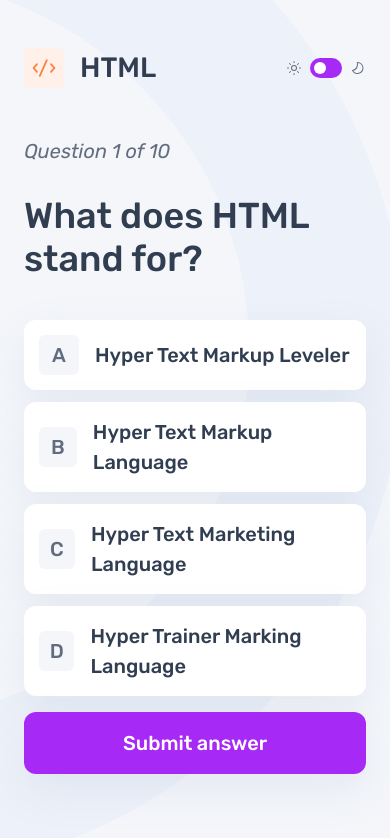
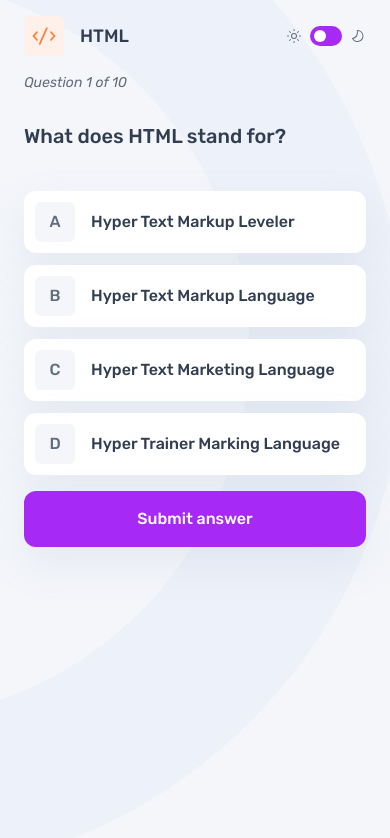
Before and after one commit to Valik3201/frontend-quiz-app, a React (Vite) app: page / in a window 390 px wide. Both pictures are taken after a click on the button "HTML". Shown: the top 838 px of the page. Built offline with nearby package versions, Linux system fonts and the light colour scheme.

Commit message:
style: update mobile styles

```diff
--- a/src/components/ErrorMessage.jsx
+++ b/src/components/ErrorMessage.jsx
@@ -1,8 +1,12 @@
 const ErrorMessage = ({ message }) => {
   return (
     <div className="flex justify-center items-center gap-2 text-red dark:text-light-grey text-lg font-normal mt-4 md:mt-6">
-      <img src="/assets/icon-error.svg" alt="Error Icon" />
-      <p> {message}</p>
+      <img
+        src="/assets/icon-error.svg"
+        alt="Error Icon"
+        className="w-8 h-8 md:w-12 md:h-12"
+      />
+      <p className="text-[1.12rem] md:text-lg">{message}</p>
     </div>
   );
 };
--- a/src/components/QuizQuestion.jsx
+++ b/src/components/QuizQuestion.jsx
@@ -110,7 +110,7 @@ function QuizQuestion() {
 
   return (
     <>
-      <div className="flex justify-between items-center mt-12">
+      <div className="flex justify-between items-center py-4 md:py-5 lg:py-10">
         <div className="flex items-center gap-4 md:gap-6 text-xl font-medium">
           <img
             src={selectedQuiz.icon}
@@ -119,23 +119,23 @@ function QuizQuestion() {
               selectedQuiz.title
             )}`}
           />
-          <h2>{selectedQuiz.title}</h2>
+          <h2 className="text-[1.12rem] md:text-xl">{selectedQuiz.title}</h2>
         </div>
         <ThemeSwitcher />
       </div>
 
-      <div className="flex justify-between w-full flex-wrap mt-12">
+      <div className="flex justify-between w-full flex-wrap">
         <div className="flex flex-col gap-7">
-          <p className="text-base italic text-grey-navy dark:text-light-bluish select-all">
+          <p className="text-[0.88rem] md:text-base italic text-grey-navy dark:text-light-bluish select-all">
             Question {parseInt(questionIndex, 10) + 1} of{" "}
             {selectedQuiz.questions.length}
           </p>
-          <p className="text-2xl font-medium max-w-[35rem]">
+          <p className="text-base md:text-2xl font-medium max-w-[35rem]">
             {currentQuestion.question}
           </p>
         </div>
 
-        <div className="text-base font-medium w-full lg:w-[564px]">
+        <div className="text-[1rem] md:text-base font-medium w-full lg:w-[564px]">
           <ul className="flex flex-col gap-3 mt-10 md:mt-16 lg:mt-0 lg:gap-6">
             {shuffledOptions.map((option, index) => (
               <li key={index} className="group">
@@ -148,7 +148,7 @@ function QuizQuestion() {
                 />
                 <label
                   htmlFor={index}
-                  className={`inline-flex items-center justify-between w-full cursor-pointer bg-pure-white dark:bg-navy rounded-xl md:rounded-3xl p-3 lg:p-4 border-[3px] border-pure-white dark:border-navy transition duration-300 ease-in-out hover:border-purple dark:hover:border-purple shadow-light dark:shadow-dark ${
+                  className={`inline-flex items-center justify-between w-full cursor-pointer bg-pure-white dark:bg-navy rounded-xl md:rounded-3xl p-2 lg:p-4 border-[3px] border-pure-white dark:border-navy transition duration-300 ease-in-out hover:border-purple dark:hover:border-purple shadow-light dark:shadow-dark ${
                     selectedAnswer === index && isAnswerSubmitted
                       ? "group-[.correct]:border-green group-[.incorrect]:border-red"
                       : "peer-checked:border-purple"
@@ -156,7 +156,7 @@ function QuizQuestion() {
                 >
                   <div className="inline-flex items-center gap-4 md:gap-8">
                     <div
-                      className={`transition duration-300 ease-in-out flex items-center justify-center  w-10 max-h-10 md:min-w-12 md:max-h-12 p-1.5 md:p-2 rounded-md md:rounded-lg ${
+                      className={`transition duration-300 ease-in-out flex items-center justify-center  w-10 h-10 md:min-w-12 md:max-h-12 p-1.5 md:p-2 rounded-md md:rounded-lg ${
                         selectedAnswer === index
                           ? isAnswerSubmitted
                             ? "group-[.correct]:bg-green group-[.correct]:text-pure-white group-[.incorrect]:bg-red group-[.incorrect]:text-pure-white"
--- a/src/components/QuizResult.jsx
+++ b/src/components/QuizResult.jsx
@@ -16,7 +16,7 @@ function QuizResult() {
 
   return (
     <>
-      <div className="flex justify-between items-center mt-12">
+      <div className="flex justify-between items-center py-4 md:py-5 lg:py-10">
         <div className="flex items-center gap-4 md:gap-6 text-xl font-medium">
           <img
             src={selectedQuiz.icon}
@@ -25,11 +25,12 @@ function QuizResult() {
               selectedQuiz.title
             )}`}
           />
-          <h2>{selectedQuiz.title}</h2>
+          <h2 className="text-[1.12rem] md:text-xl">{selectedQuiz.title}</h2>
         </div>
         <ThemeSwitcher />
       </div>
-      <div className="flex justify-between w-full flex-wrap mt-12">
+
+      <div className="flex justify-between w-full flex-wrap mt-8">
         <div className="flex flex-col gap-2 select-all">
           <h2 className="text-3xl md:text-4xl font-extralight">
             Quiz completed
@@ -47,11 +48,11 @@ function QuizResult() {
                   selectedQuiz.title
                 )}`}
               />
-              <p>{selectedQuiz.title}</p>
+              <p className="text-[1.12rem] md:text-xl">{selectedQuiz.title}</p>
             </div>
             <div className="flex flex-col justify-center items-start gap-4">
-              <p className="text-9xl font-medium">{userScore}</p>
-              <p className="text-lg text-grey-navy dark:text-light-bluish">
+              <p className="text-5xl md:text-9xl font-medium">{userScore}</p>
+              <p className="text-[1.12rem] md:text-lg text-grey-navy dark:text-light-bluish">
                 out of {selectedQuiz.questions.length}
               </p>
             </div>
--- a/src/pages/Home.jsx
+++ b/src/pages/Home.jsx
@@ -15,11 +15,11 @@ const Home = () => {
 
   return (
     <>
-      <div className="flex justify-end items-center mt-12">
+      <div className="flex justify-end items-center py-4 md:py-5 lg:py-10">
         <ThemeSwitcher />
       </div>
 
-      <div className="flex justify-between w-full flex-wrap mt-12">
+      <div className="flex justify-between w-full flex-wrap">
         <div className="flex flex-col gap-12">
           <div className="flex flex-col gap-2 select-all">
             <span className="text-3xl md:text-4xl font-extralight">
@@ -29,7 +29,7 @@ const Home = () => {
               Frontend Quiz!
             </span>
           </div>
-          <p className="text-base italic text-grey-navy dark:text-light-bluish select-all">
+          <p className="text-[1rem] md:text-base italic text-grey-navy dark:text-light-bluish select-all">
             Pick a subject to get started.
           </p>
         </div>
@@ -41,7 +41,7 @@ const Home = () => {
               className="cursor-pointer bg-pure-white dark:bg-navy border-[3px] border-pure-white dark:border-navy rounded-xl md:rounded-3xl transition duration-300 ease-in-out transform hover:border-purple dark:hover:border-purple shadow-light dark:shadow-dark"
             >
               <button
-                className="flex items-center p-3 lg:p-4 gap-4 md:gap-8 w-full"
+                className="flex items-center p-2 lg:p-4 gap-4 md:gap-8 w-full"
                 onClick={() => startQuiz(title)}
               >
                 <img
--- a/tailwind.config.js
+++ b/tailwind.config.js
@@ -36,6 +36,12 @@ export default {
       fontSize: {
         "9xl": [
           "9rem",
+          {
+            lineHeight: "100%",
+          },
+        ],
+        "5xl": [
+          "5.5rem",
           {
             lineHeight: "100%",
           },
```
